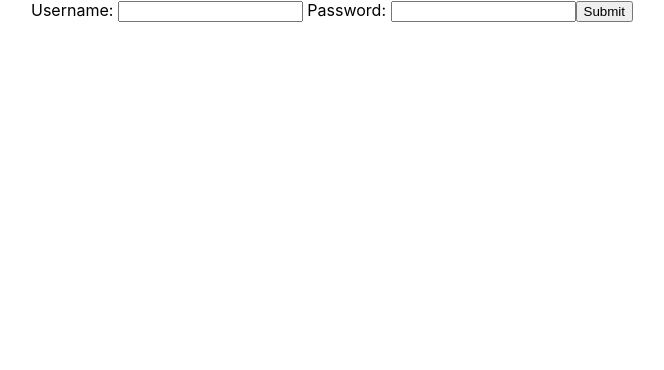
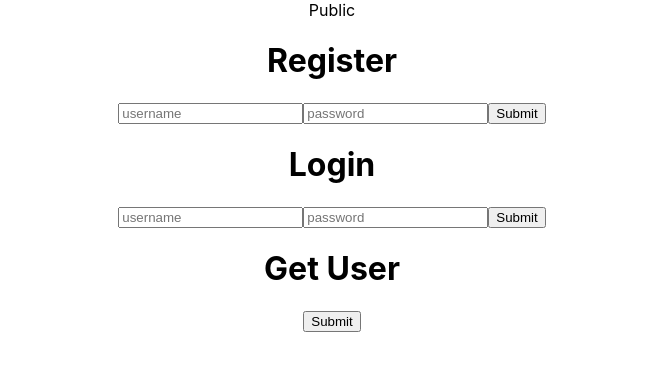
Before and after one commit to Wilfred0zz/Aita, a React (Create React App) app: page /register in a window 1280 px wide. Shown: the top 370 px of the page, without its empty margins (308-972 px from the left). Built offline with nearby package versions, Linux system fonts and the light colour scheme; no server answers.

Commit message:
connies linked to backend

```diff
--- a/package.json
+++ b/package.json
@@ -7,6 +7,9 @@
     "@testing-library/jest-dom": "^5.12.0",
     "@testing-library/react": "^11.2.6",
     "@testing-library/user-event": "^12.8.3",
+    "app-context-js": "^2.0.0",
+    "axios": "^0.21.1",
+    "js-cookie": "^2.2.1",
     "react": "^17.0.2",
     "react-dom": "^17.0.2",
     "react-router-dom": "^5.2.0",
--- a/src/App.js
+++ b/src/App.js
@@ -1,21 +1,23 @@
-import React from 'react'
+import React, { Component } from 'react'
 import logo from './logo.svg';
 import './App.css';
-import {Page} from "./Pages/Page"
 import{
   BrowserRouter as Router, Switch, Route, Link } from "react-router-dom";
-function App() {
+import Regiser from './components/register/register';
+
+class App extends Component{
+  render(){
+
+    const RegisterComponent = () => <Regiser/>
+
     return (
       <div className="App">
-    <Router>
           <Switch>
-        <Route path='/'>
-          <Page/>
-        </Route>
+            <Route exact path="/register"render= {RegisterComponent}/>
           </Switch>
-    </Router>
       </div>
     );
   }
+}
 
 export default App;
--- a/src/Pages/Page.js
+++ /dev/null
@@ -1,43 +0,0 @@
-import React, {useState,useEffect} from 'react';
-import { Card } from '../components/card/card';
-import {Signup} from '../components/Login/signup';
-
-export const Page = () => {
-
-    const [todo, setTodo] = useState([])
-    const[singUp, setsignUp] = useState('')
-
-    useEffect(()=>{
-        fetch('/api').then(response => {
-            if(response.ok){
-                return response.json()
-            }
-        }).then(data => setTodo(data))
-    },[])
-
-    const handleFormChange =(inputValue) =>{
-        setsignUp(inputValue)
-        console.log(singUp)
-    }
-
-    const handleFormSubmit = () => {
-        fetch('/api/create',{
-            method:'POST',
-            body:JSON.stringify({
-                username:todo
-            }),
-            headers:{
-                "username-type" : "application/json; charset = UTF-8"
-            }
-        }) .then (response => response.json())
-            .then(message => console.log(message))
-            setsignUp('')
-    }
-
-    return(
-        <div>
-            <Signup userInput={singUp} onFormChange = {handleFormChange} onFormSubmit= {handleFormSubmit}/>
-            <Card listOfUsers={todo}/>
-        </div>
-    )
-}
--- a/src/components/Login/signup.js
+++ /dev/null
@@ -1,24 +0,0 @@
-import React from 'react';
-
-
-export const Signup = ({userInput,onFormChange, onFormSubmit})=> {
-    const handleChange = (event) =>{
-        onFormChange(event.target.value)
-    }
-
-    const handleSubmit = (event) => {
-        event.preventDefault()
-        onFormSubmit()
-    }
-    return(
-        <>
-            <form onSubmit = {handleSubmit}>
-                <label>Username: </label>
-                <input type='text' required value={userInput} onchange={handleChange}></input>
-                <label> Password: </label>
-                <input type='Password' required value={userInput} onchange={handleChange}></input>
-                <input type = 'submit' required></input>
-            </form>
-        </>
-    )
-}
--- a/src/components/card/card.js
+++ /dev/null
@@ -1,16 +0,0 @@
-import React from 'react';
-
-
-export const Card = ({listOfUsers}) => {
-    return (
-        <>
-            {listOfUsers.map(todo => {
-                return(
-                    <ul key={todo.user_id}>
-                        <li>{todo.username}</li>
-                    </ul>
-                )
-            })}
-        </>
-    )
-}
--- /dev/null
+++ b/src/components/register/appContext.js
@@ -0,0 +1,3 @@
+import React from "react";
+const AppContext = React.createContext();
+export default AppContext;
--- /dev/null
+++ b/src/components/register/register.jsx
@@ -0,0 +1,108 @@
+import React, { useEffect, useState } from "react";
+import Axios from "axios";
+import { useContext } from 'react';
+import AppContext from '../register/appContext';
+import { useHistory } from "react-router-dom";
+import Cookies from 'js-cookie';
+
+function Public() {
+  const [registerUsername, setRegisterUsername] = useState("");
+  const [registerPassword, setRegisterPassword] = useState("");
+  const [loginUsername, setLoginUsername] = useState("");
+  const [loginPassword, setLoginPassword] = useState("");
+  const [data, setData] = useState(null);
+  const history = useHistory();
+  const Auth = useContext(AppContext);
+
+
+  const register = () => {
+    Axios({
+      method: "POST",
+      data: {
+        username: registerUsername,
+        password: registerPassword,
+      },
+      //withCredentials: true,
+      url: "http://127.0.0.1:5000/api/create",
+    }).then((res) => {
+        console.log(res)
+      if (res.data != ''){
+        console.log(res.data.username)
+        Cookies.set(res.data.username, 'loginTrue')
+        history.push('/home')
+      } else {
+        history.push('/')
+      }
+    });
+  };
+
+  const login = () => {
+    Axios({
+      method: "POST",
+      data: {
+        username: loginUsername,
+        password: loginPassword,
+      },
+      //withCredentials: true,
+      url: "http://127.0.0.1:5000/api/setcookie",
+    }).then((res) => {
+      if (res.data != ''){
+        console.log(res.data.username)
+        Cookies.set(res.data.username, 'loginTrue')
+        history.push('/home')
+      } else {
+        history.push('/')
+      }
+    });
+  };
+
+  const getUser = () => {
+    Axios({
+      method: "GET",
+      withCredentials: true,
+      url: "http://localhost:4000/user",
+    }).then((res) => {
+      setData(res.data);
+      console.log(res.data);
+    });
+  };
+
+  return (
+    <div className="public-container">
+      <div>Public</div>
+      <div>
+      <h1>Register</h1>
+      <input
+        placeholder="username"
+        onChange={(e) => setRegisterUsername(e.target.value)}
+      />
+      <input
+        placeholder="password"
+        onChange={(e) => setRegisterPassword(e.target.value)}
+      />
+      <button onClick={register}>Submit</button>
+    </div>
+
+    <div>
+      <h1>Login</h1>
+      <input
+        placeholder="username"
+        onChange={(e) => setLoginUsername(e.target.value)}
+      />
+      <input
+        placeholder="password"
+        onChange={(e) => setLoginPassword(e.target.value)}
+      />
+      <button onClick={login}>Submit</button>
+    </div>
+
+    <div>
+      <h1>Get User</h1>
+      <button onClick={getUser}>Submit</button>
+      {data ? <h1>Welcome Back {data.username}</h1> : null}
+    </div>
+    </div>
+  );
+
+}
+export default Public;
--- a/src/index.js
+++ b/src/index.js
@@ -3,10 +3,11 @@ import ReactDOM from 'react-dom';
 import './index.css';
 import App from './App';
 import reportWebVitals from './reportWebVitals';
-
+import {BrowserRouter} from 'react-router-dom';
 ReactDOM.render(
-    <App/>,
-
+  <BrowserRouter>
+    <App/>
+    </BrowserRouter>,
   document.getElementById('root')
 );
 
```
Also changed, not shown: src/components/main_page/mainpage.jsx (added, +15 -0 lines), 2 other files (tests, documents, lock files or other folders). Lines whose indentation alone changed are shown as unchanged.
